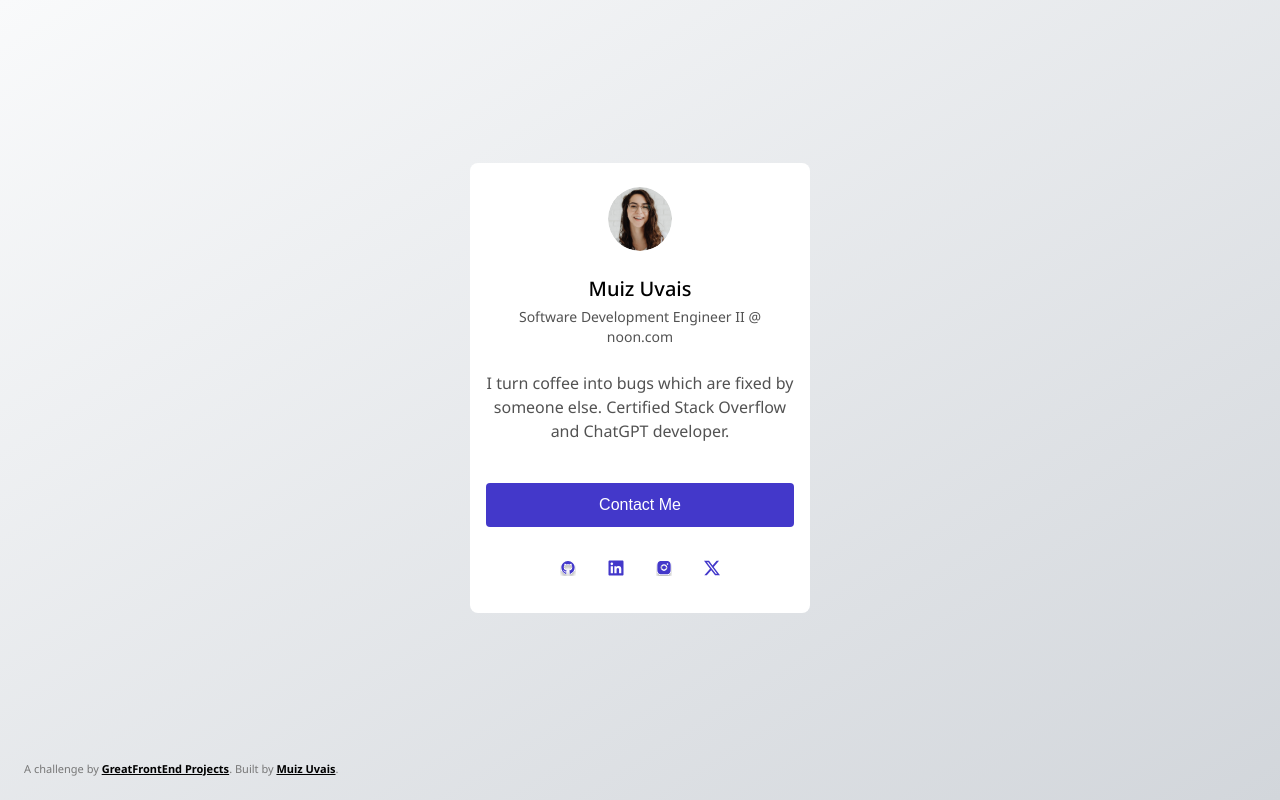
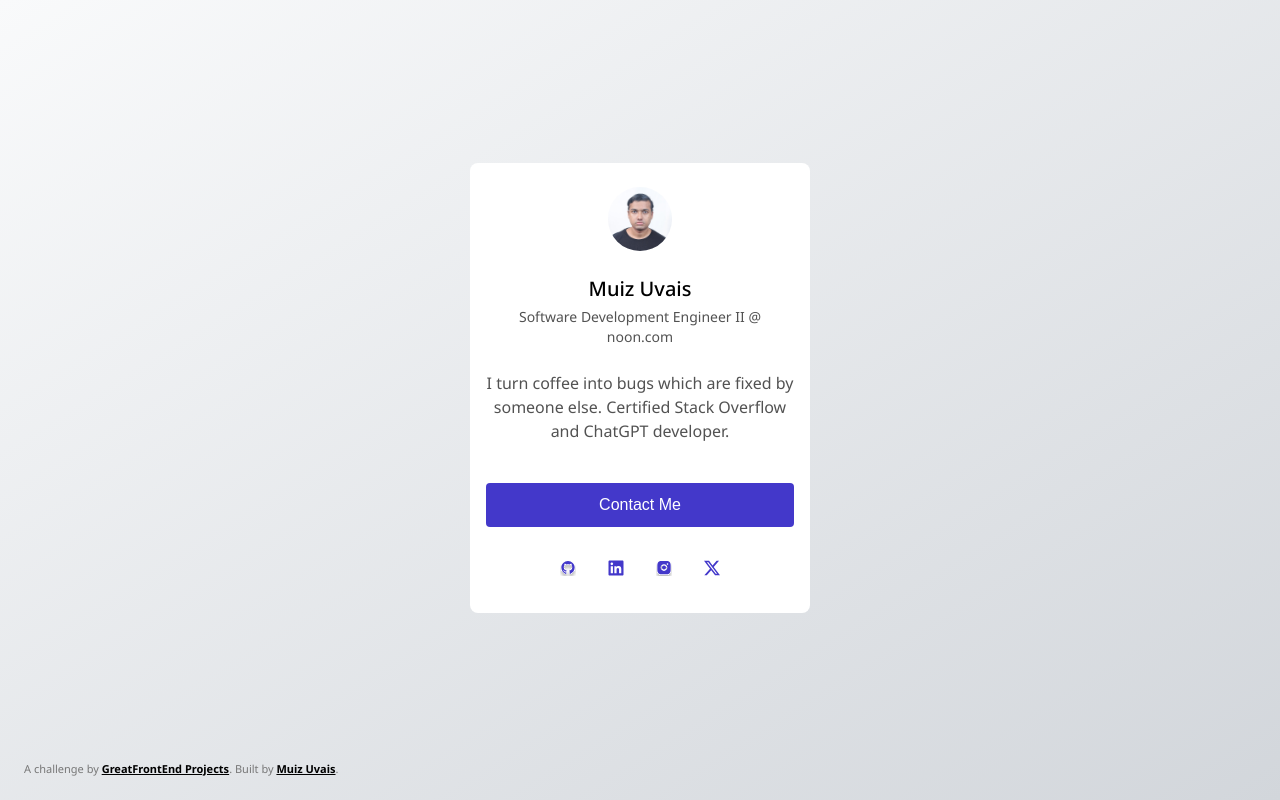
Before and after one commit to MuizU/profile-card, a Next.js app: page / in a window 1280 px wide. Built offline with nearby package versions, Linux system fonts and the light colour scheme.

Commit message:
replaced picture

```diff
--- a/src/app/components/Card.tsx
+++ b/src/app/components/Card.tsx
@@ -55,7 +55,7 @@ const Card = ({
       <section className={styles.infoSection}>
         <header className={styles.headerWrapper}>
           <Image
-            src={"/profile_picture.svg"}
+            src={"/profile_pic.jpg"}
             alt="profile-pic"
             width={64}
             className={styles.headerImage}
```
